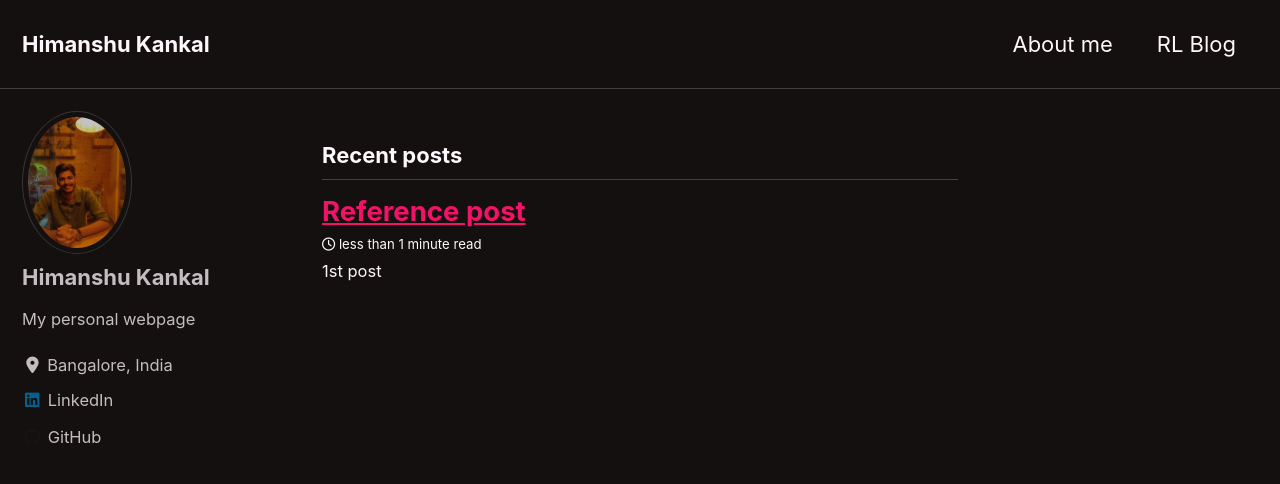
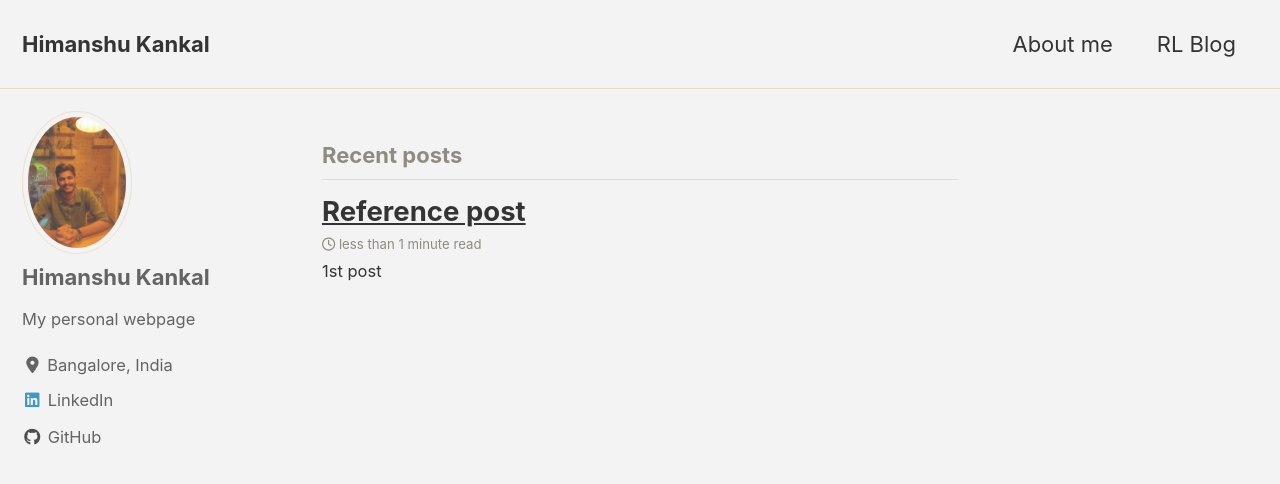
Before and after one commit to HimanUK/himanuk.github.io, a Jekyll site: the page built from index.html, in a window 1280 px wide and 900 px high. Shown: the top 484 px of the window. Built offline with Jekyll 4.4.1, drawn with Linux system fonts in a browser that asks for light colours; cached includes are drawn as plain includes; nearby versions of some CDN libraries; the list of posts is cut into pages by our own code.

Commit message:
Update _config.yml

```diff
--- a/_config.yml
+++ b/_config.yml
@@ -12,7 +12,7 @@
 
 # theme                  : "minimal-mistakes-jekyll"
 # remote_theme           : "mmistakes/minimal-mistakes"
-minimal_mistakes_skin    : "neon" # "default" "air", "aqua", "contrast", "dark", "dirt", "neon", "mint", "plum", "sunrise"
+minimal_mistakes_skin    : "dirt" # "default" "air", "aqua", "contrast", "dark", "dirt", "neon", "mint", "plum", "sunrise"
 
 # Site Settings
 locale                   : "en-US"
```
